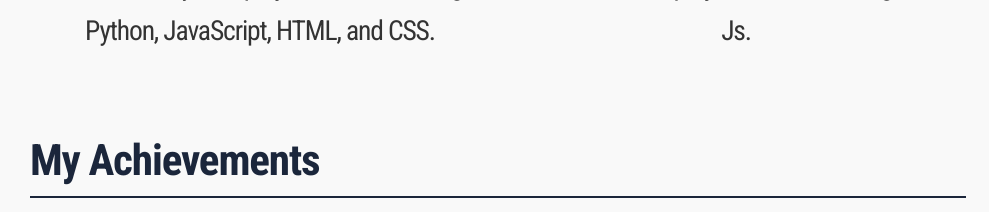
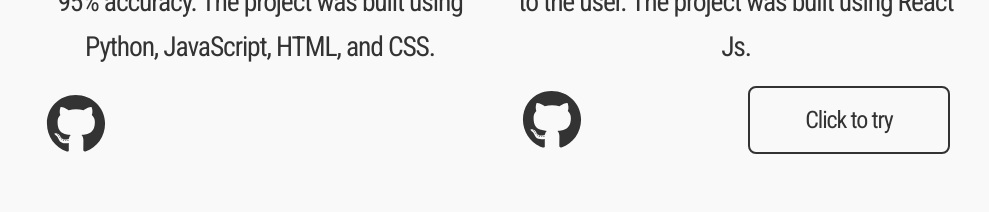
Before and after one commit to dmitra1998/Portfolio, a Next.js app: page / in a window 1280 px wide. Shown: the part 4032-4244 px from the top of the page, without its empty margins (142-1131 px from the left). Built offline with nearby package versions, Linux system fonts and the light colour scheme; no server answers; the database is empty.

Commit message:
Added GitHub and Website link for the projects

```diff
--- a/components/Forms/reviewForm.tsx
+++ b/components/Forms/reviewForm.tsx
@@ -37,7 +37,7 @@ const ReviewForm = ({setViewButton}: ReviewFormProps) => {
     const { data, error } = await supabase.storage
       .from('avatars')
       .upload(`public/${fileName}`, file);
-    console.log("data = ", data);
+    // console.log("data = ", data);
 
     if (error) {
       alert('Upload error: ' + error.message);
@@ -47,7 +47,7 @@ const ReviewForm = ({setViewButton}: ReviewFormProps) => {
         .getPublicUrl(data.path);
 
       //alert('Image uploaded successfully!');
-      console.log('Image URL:', urlData.publicUrl);
+      // console.log('Image URL:', urlData.publicUrl);
       //setImgURL(urlData.publicUrl);
       //console.log('imgURL = ', imgURL);
       SubmitForm(urlData.publicUrl);
@@ -70,7 +70,7 @@ const ReviewForm = ({setViewButton}: ReviewFormProps) => {
       console.log(error)
     }
     if (data) {
-      console.log(data)
+
     }
     setName('');
     setReview('');
--- a/components/Projects.tsx
+++ b/components/Projects.tsx
@@ -1,5 +1,6 @@
 import React from 'react'
 import projects from '../data/projects.json';
+import { FaGithub } from 'react-icons/fa';
 
 const Projects = () => {
   return (
@@ -10,7 +11,14 @@ const Projects = () => {
                 <div key={projects.id} className="flex flex-col items-center p-2 mt-2 text-center scaleProject">
                     <iframe className="w-full h-[315px] rounded-[10px] aspect-video" src={projects.videoUrl} title={projects.title} allow="accelerometer; autoplay; clipboard-write; encrypted-media; gyroscope; picture-in-picture; web-share" referrerPolicy="strict-origin-when-cross-origin" allowFullScreen></iframe>
                     <span className="title">{projects.title}</span>
-                    <div><p className="text-center">{projects.description}</p></div>
+                    <div className='min-h-[300px]'>
+                      <p className="text-center">{projects.description}</p>
+                    </div>
+                    {/* <div className='w-full p-2 mt-auto flex flex-row gap-6 text-center items-center'> */}
+                    <div className='w-full p-2 mt-auto grid grid-cols-2 gap-6 text-center items-center'>
+                      {projects.GitHub?<span className='mt-2 w-2'><a href={projects.GitHub} target="_blank" rel="noopener noreferrer"> <FaGithub size={60} /></a></span>:''}
+                      {projects.Link?<button className="mt-2 text-2xl border-corners hover:cursor-pointer hover:bg-[#e0e1dd] transition-colors duration-400"><a href={projects.Link} target="_blank" rel="noopener noreferrer">Click to try</a></button>:''}
+                    </div>
                 </div>
             ))}
         </div>
--- a/components/Reviews/ReviewComp.tsx
+++ b/components/Reviews/ReviewComp.tsx
@@ -31,7 +31,7 @@ const ReviewComp = ({viewButton}: ReviewCompProps) => {
     const fetchReviews = async () => {
       const { data, error } = await supabase.from('Reviews').select('*');
       if (error) console.error(error.message);
-      else setList(data || []);
+      else setList(data);
     };
     if (!viewButton) fetchReviews();
   }, [viewButton]);
--- a/data/projects.json
+++ b/data/projects.json
@@ -3,24 +3,32 @@
     "id": 1,
     "title": "ChatAway",
     "videoUrl": "https://www.youtube.com/embed/3s_voVgBmj8?si=JevgKqzOZiZxD6Em",
-    "description": "ChatAway is a web application where users can send text messages and photos to friends. Users can change the theme of the application and upload their own profile picture. Users can login with their Google account or create an account. The front end was built with React.js and the back end was developed using Node.js and Express.js. The application uses Socket.io for real-time communication and MongoDB for data storage. DaisyUi and Tailwind CSS were used to style the application. The application is still in progress."
+    "description": "ChatAway is a web application where users can send text messages and photos to friends. Users can change the theme of the application and upload their own profile picture. Users can login with their Google account or create an account. The front end was built with React.js and the back end was developed using Node.js and Express.js. The application uses Socket.io for real-time communication and MongoDB for data storage. DaisyUi and Tailwind CSS were used to style the application. The application is still in progress.",
+    "GitHub": "",
+    "Link": ""
   },
   {
     "id": 2,
     "title": "Carnival Game in VR",
     "videoUrl": "https://www.youtube.com/embed/bbV3buQ2uTQ?si=MOyiLQS22uKZOxW7",
-    "description": "VR Carnival Experience is a fun virtual reality game that brings the excitement of a real carnival to life. Using a VR headset and motion controllers, players can walk around a colorful carnival, play classic games like Can Knock Down and Balloon Pop, and earn points. The carnival is full of bright colors, lively sounds, and a happy atmosphere to make players feel like they are really there. Motion controls let players throw balls and interact with the games just like in real life. Built with Unreal Engine 5.5, the game is easy to play and enjoy, even for people new to VR. The focus is on having fun, feeling part of the carnival, and enjoying a lively digital world."
+    "description": "VR Carnival Experience is a fun virtual reality game that brings the excitement of a real carnival to life. Using a VR headset and motion controllers, players can walk around a colorful carnival, play classic games like Can Knock Down and Balloon Pop, and earn points. The carnival is full of bright colors, lively sounds, and a happy atmosphere to make players feel like they are really there. Motion controls let players throw balls and interact with the games just like in real life. Built with Unreal Engine 5.5, the game is easy to play and enjoy, even for people new to VR. The focus is on having fun, feeling part of the carnival, and enjoying a lively digital world.",
+    "GitHub": "",
+    "Link": ""
   },
   {
     "id": 3,
     "title": "Plant Disease Detection using Python",
     "videoUrl": "https://www.youtube.com/embed/BsrJ03ox3ZI?si=fdmzp2wvQtOON0nK",
-    "description": "A web app that allows users to upload plant images and check if the plant is healthy or has early or late blight. The front end was built with React JS, and the back end was developed using FastAPI. A convolutional neural network model was used, achieving 95% accuracy. The project was built using Python, JavaScript, HTML, and CSS."
+    "description": "A web app that allows users to upload plant images and check if the plant is healthy or has early or late blight. The front end was built with React JS, and the back end was developed using FastAPI. A convolutional neural network model was used, achieving 95% accuracy. The project was built using Python, JavaScript, HTML, and CSS.",
+    "GitHub": "https://github.com/dmitra1998/Plant_Disease_Detection_Python",
+    "Link": ""
   },
   {
     "id": 4,
     "title": "Candy Crash Game",
     "videoUrl": "https://www.youtube.com/embed/DDbuLA5QSq8?si=sH9Z2Lv6bLpAQfgG",
-    "description": "A ReactJS game where players match and crush candies that are next to each other. When a candy is crushed, the candies above it take their place, and new ones appear at the top. The score increases by one for each crushed candy, and the final score is shown to the user. The project was built using React Js."
+    "description": "A ReactJS game where players match and crush candies that are next to each other. When a candy is crushed, the candies above it take their place, and new ones appear at the top. The score increases by one for each crushed candy, and the final score is shown to the user. The project was built using React Js.",
+    "GitHub": "https://github.com/dmitra1998/Candy-Crush-React",
+    "Link": "https://candycrush1998.netlify.app/"
   }
 ]
--- a/src/app/page.tsx
+++ b/src/app/page.tsx
@@ -39,7 +39,7 @@ export default function Home() {
       <Footer/>
       <ToastContainer
         position="top-center"
-        autoClose={2500}
+        autoClose={1500}
         hideProgressBar={false}
         newestOnTop={false}
         closeOnClick={false}
```
